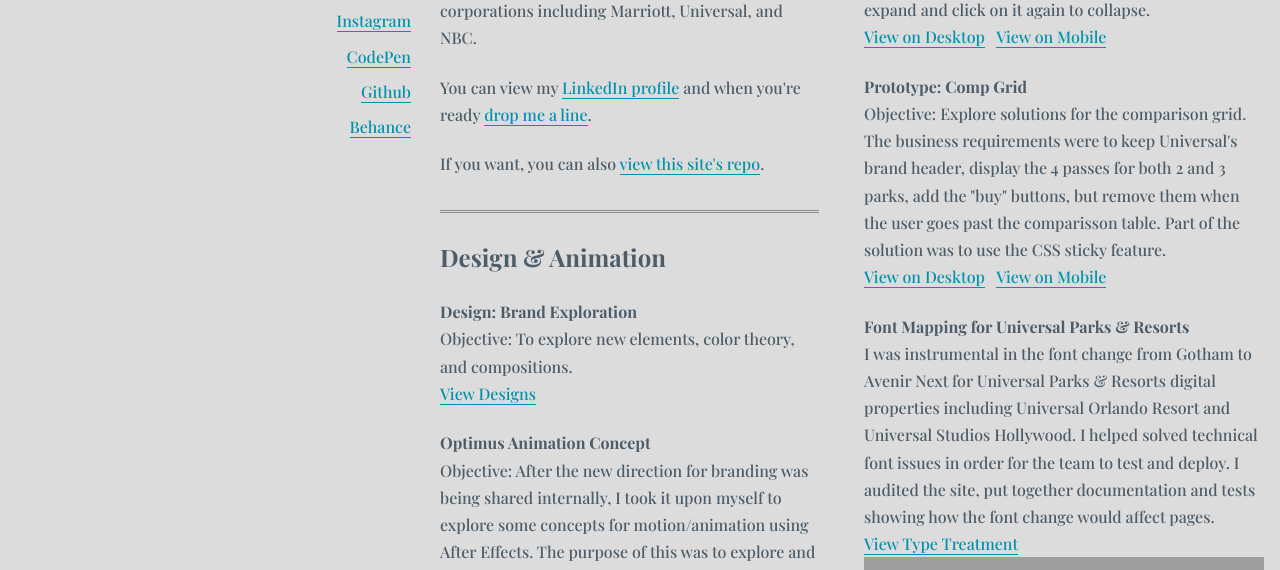
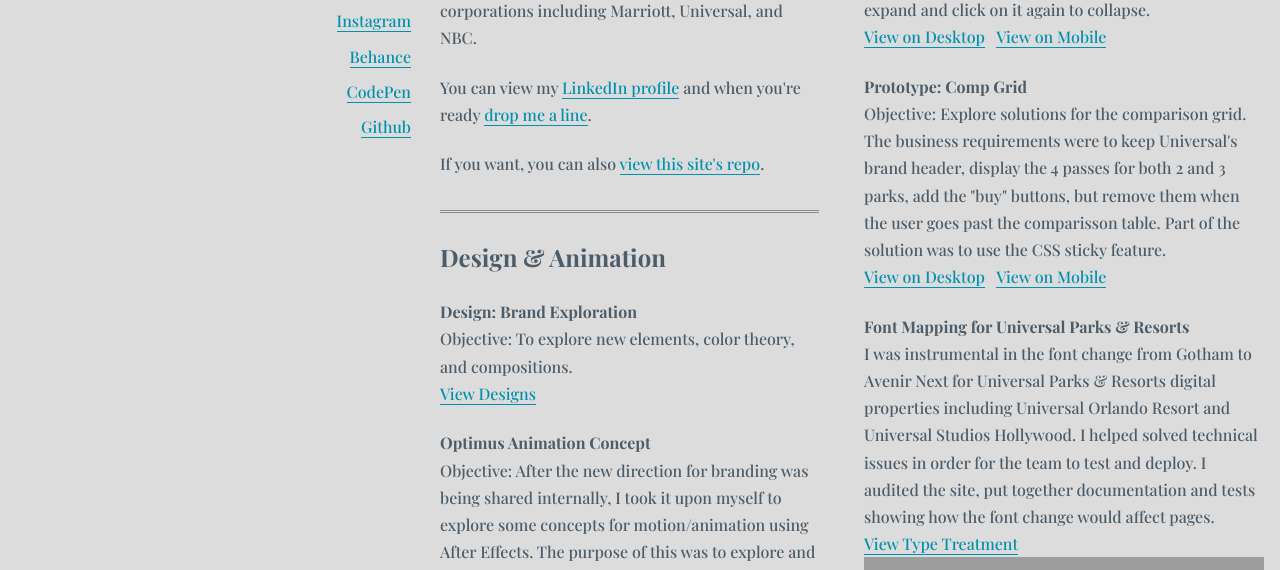
Before and after one commit to FrankDraws/frankdraws.github.io, a website: page index.html in a window 1280 px wide. Shown: the part 175-745 px from the top of the page. Drawn offline with nearby package versions, Linux system fonts and the light colour scheme; grey boxes are pictures that could not be loaded.

Commit message:
Updated copy.

```diff
--- a/index.html
+++ b/index.html
@@ -24,9 +24,9 @@
             <h1>Frank Juval Quinones</h1>
             <ul>
                 <li><a class="buzz" href="https://www.instagram.com/frankjuval" target="_blank" rel="noopener">Instagram</a></li>
+                <li><a class="buzz" href="https://www.behance.net/frankdraws" target="_blank" rel="noopener">Behance</a></li>
                 <li><a class="buzz" href="https://codepen.io/frankDraws/" target="_blank" rel="noopener">CodePen</a></li>
                 <li><a class="buzz" href="https://github.com/FrankDraws?tab=repositories" target="_blank" rel="noopener">Github</a></li>
-                <li><a class="buzz" href="https://www.behance.net/frankdraws" target="_blank" rel="noopener">Behance</a></li>
             </ul>
         </div>
 
@@ -109,7 +109,7 @@
             <article class="comment">
                 <strong>Font Mapping for Universal Parks &amp; Resorts</strong><br>
                 <span>
-              I was instrumental in the font change from Gotham to Avenir Next for Universal Parks &amp; Resorts digital properties including Universal Orlando Resort and Universal Studios Hollywood. I helped solved technical font issues in order for the team to test and deploy. I audited the site, put together documentation and tests showing how
+              I was instrumental in the font change from Gotham to Avenir Next for Universal Parks &amp; Resorts digital properties including Universal Orlando Resort and Universal Studios Hollywood. I helped solved technical issues in order for the team to test and deploy. I audited the site, put together documentation and tests showing how
               the font change would affect pages. </span><br>
                 <a class="astyle01" href="https://www.universalparks.com/en/us" target="_blank" rel="noopener">View Type Treatment <img src="https://img.icons8.com/fluent-systems-filled/14/4c5c68/external-link.png" /></a>
             </article>
```
